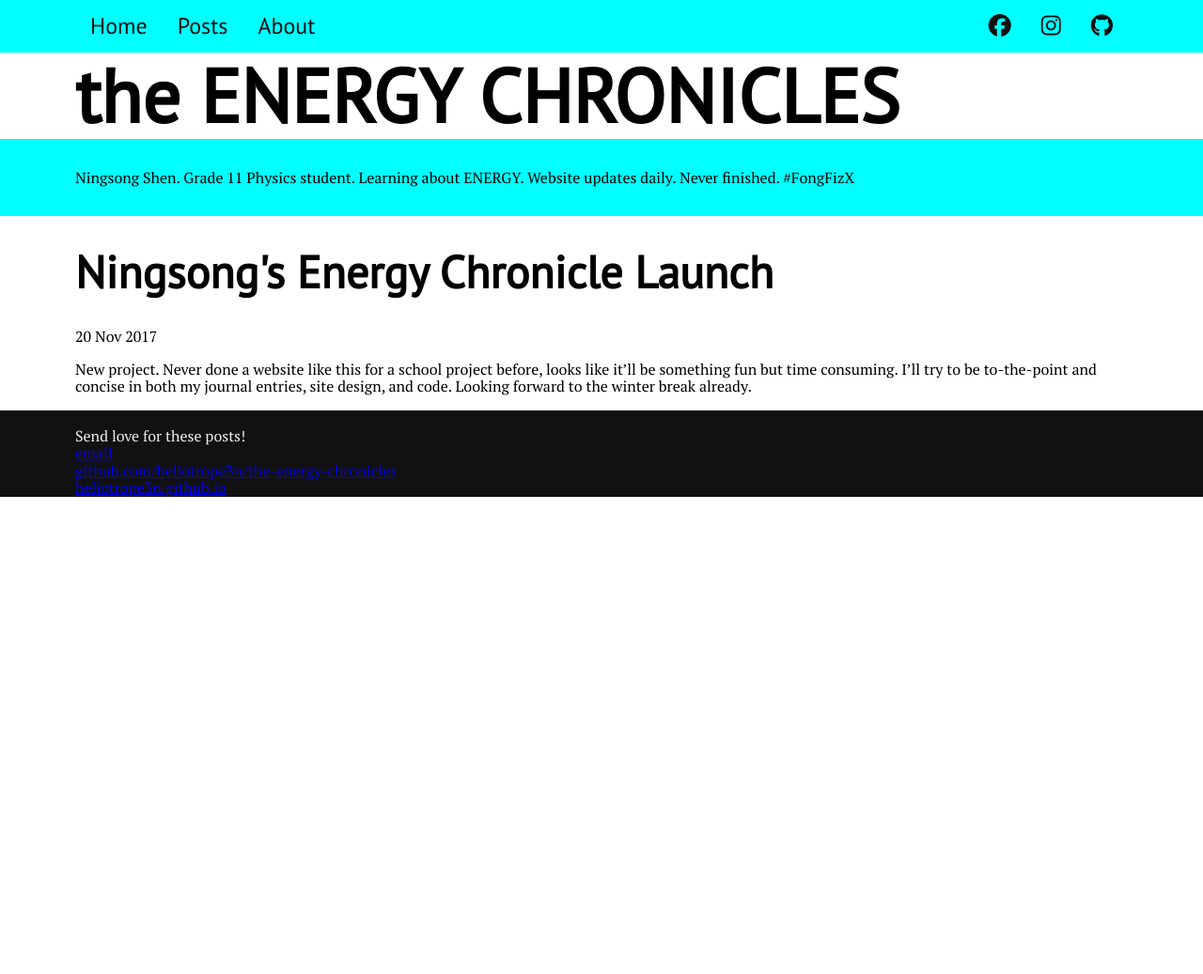
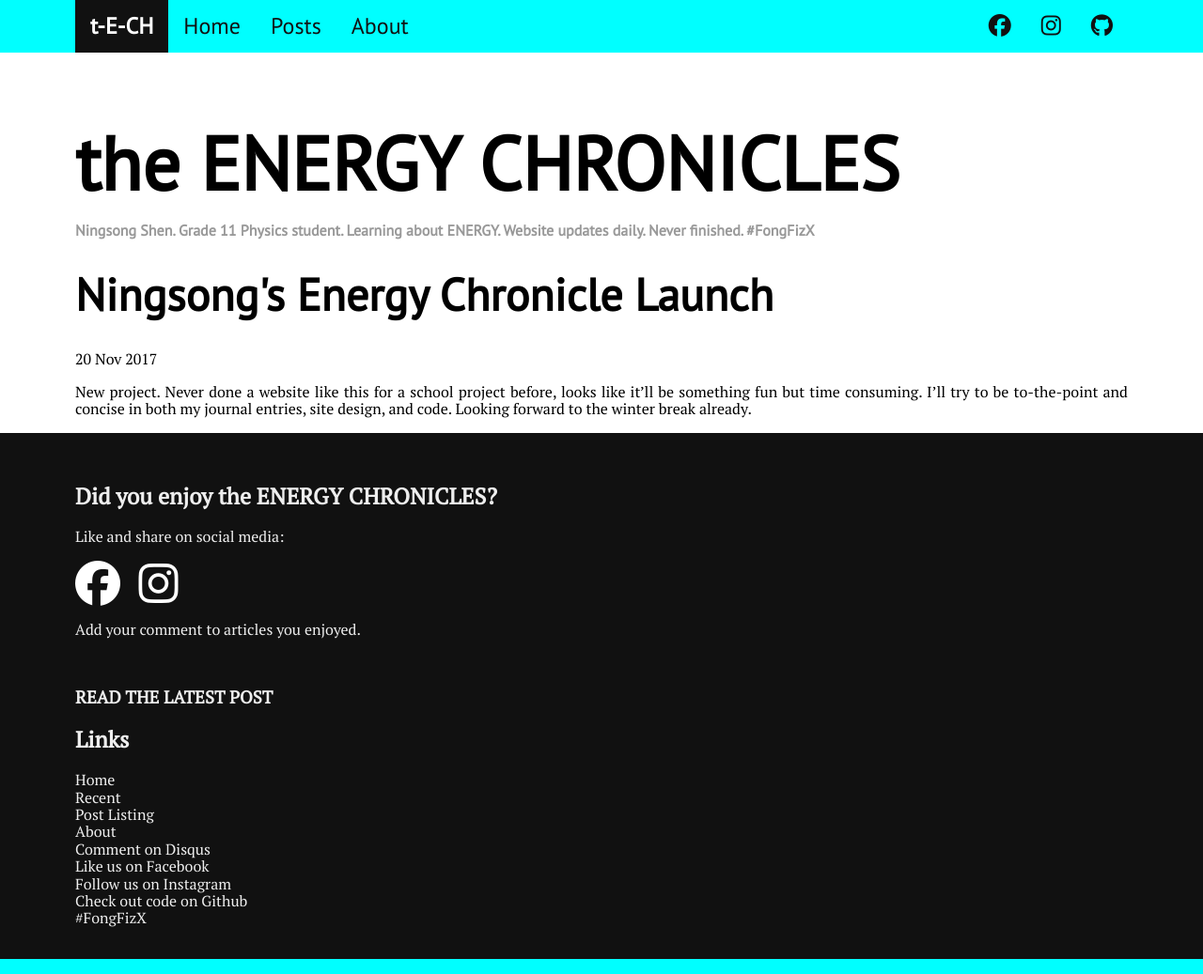
Before and after one commit to heliotrope3n/the-energy-chronicles, a Jekyll site: the page built from _posts/2017-11-20-A-New-Energy-Chronicle.md, in a window 1280 px wide and 1037 px high. Shown: the whole window at 94% size. Built offline with Jekyll 4.4.1, drawn with Linux system fonts in a browser that asks for light colours; nearby versions of some CDN libraries; comment, search, counter and statistics services are not loaded.

Commit message:
footer, update front page design

```diff
--- a/_layouts/default.html
+++ b/_layouts/default.html
@@ -26,25 +26,43 @@
             </ul>
         </nav>
         <div class="within-padding">
+            <br/>
             <h1 id="mainhead">the ENERGY CHRONICLES</h1>
-            <div class="content-page-width headline">
-                <p id="headline2">Ningsong Shen. Grade 11 Physics student. Learning about ENERGY. Website updates daily. Never finished. #FongFizX</p>
-            </div>
+            <p id="headline">Ningsong Shen. Grade 11 Physics student. Learning about ENERGY. Website updates daily. Never finished. #FongFizX</p>
+
             <div class="container">
 
                 {{ content }}
 
             </div><!-- /.container -->
+        </div>
+        <footer>
+            <br/>
+            <div class="foot-left">
+                <h2>Did you enjoy the ENERGY CHRONICLES? </h2>
+                <p>Like and share on social media:</p>
+                <p><a class="footer-icon" href="https://facebook.com/theENERGYCHRONICLES" target="_blank"><i class="fa fa-facebook-official fa-3x" aria-hidden="true"></i></a>&nbsp; &nbsp; &nbsp;<a class="footer-icon" href="https://instagram.com/theENERGYCHRONICLES" target="_blank"><i class="fa fa-instagram fa-3x" aria-hidden="true"></i></a></p>
+                <p>Add your comment to articles you enjoyed.</p>
+                <br/>
+                <h3>READ THE LATEST POST</h3>
             </div>
-            <footer>
-                <br/>
+            <div class="foot-right">
+                <h2>Links</h2>
                 <ul>
-                    <li>Send love for these posts!</li>
-                    <li><a href="mailto:ningsongshen123@outlook.com">email</a></li>
-                    <li><a href="https://github.com/heliotrope3n/the-energy-chronicles">github.com/heliotrope3n/the-energy-chronicles</a></li>
-                    <li><a href="https://heliotrope3n.github.io">heliotrope3n.github.io</a></li>
+                    <li>Home</li>
+                    <li>Recent</li>
+                    <li>Post Listing</li>
+                    <li>About</li>
+                    <li>Comment on Disqus</li>
+                    <li>Like us on Facebook</li>
+                    <li>Follow us on Instagram</li>
+                    <li>Check out code on Github</li>
+                    <li>#FongFizX</li>
                 </ul>
-            </footer>
+            </div>
+            <br/>
+
+        </footer>
 
         <script src="https://ajax.googleapis.com/ajax/libs/jquery/3.2.1/jquery.min.js"></script>
         <script src="https://use.fontawesome.com/b8cc957f87.js"></script>
@@ -57,7 +75,7 @@
 
             });
 
-            // The logo to show up after scroll
+            /* The logo to show up after scroll
             $(document).ready(function(){
                  //hides them logo when the page loads
                  $(".nav-head").hide();
@@ -78,7 +96,7 @@
                 header.removeClass('fixed');
                 image.hide();
             }
-            });
+            });*/
         </script>
     </body>
 </html>
--- a/_layouts/post.html
+++ b/_layouts/post.html
@@ -7,7 +7,8 @@ layout: default
 <p class="meta">{{ page.date | date_to_string }}</p>
 
 <div class="post">
-  {{ content }}
+    <div class="justify">
+        {{ content }}</div>
 </div>
 
 {% include disqus.html %}
--- a/css/style.css
+++ b/css/style.css
@@ -20,10 +20,10 @@ nav {
 }
 
 footer {
-    width: 100%;
     background-color: #111111;
     color: #EEEEEE;
-    padding: 0em 1em 0em 1em;
+    padding: 1em 1em 1em 1em;
+    border-bottom: aqua 1em solid;
 }
 .headline {
     background-color: aqua;
@@ -41,7 +41,7 @@ footer {
         padding: 0em 5em 0em 5em;
     }
     footer {
-        padding: 0em 5em 0em 5em;
+        padding: 1em 5em 1em 5em;
     }
     .headline {
         padding: 1em 5em 1em 5em;
@@ -143,3 +143,37 @@ nav {
 .nav-right {
     float: right;
 }
+
+
+.home {
+    padding: 0em 12em 0em 5em;
+}
+
+.footer-icon {
+    color: #FFFFFF;
+}
+
+.footer-icon a:hover {
+    color: #111111;
+}
+
+.footer-icon:visited {
+    color: #FFFFFF;
+}
+
+.post-title {
+    text-decoration: none;
+}
+
+.post-title:hover {
+    text-decoration: underline;
+}
+
+
+
+
+
+
+.justify {
+    text-align: justify;
+}
```
Also changed, not shown: _posts/2017-11-27-GPE.md (added, +6 -0 lines), index.html (+6 -3 lines).
